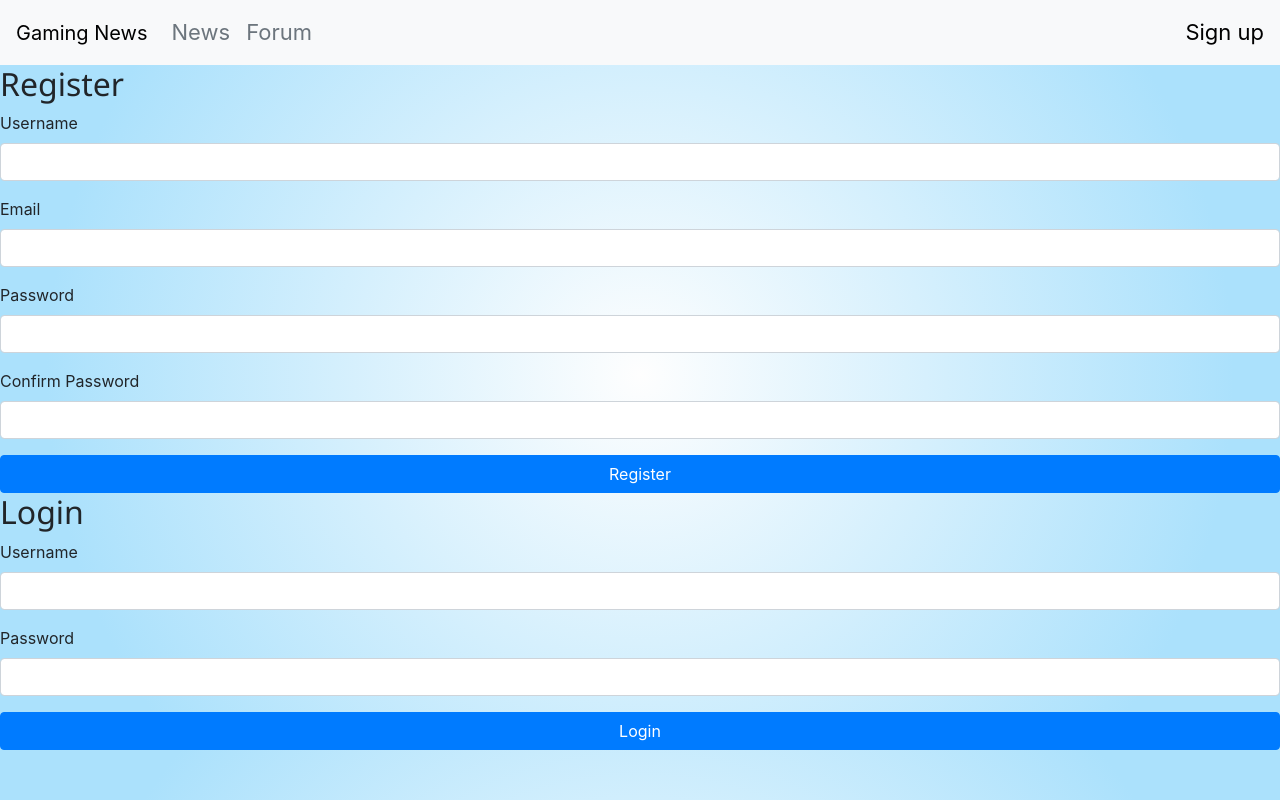
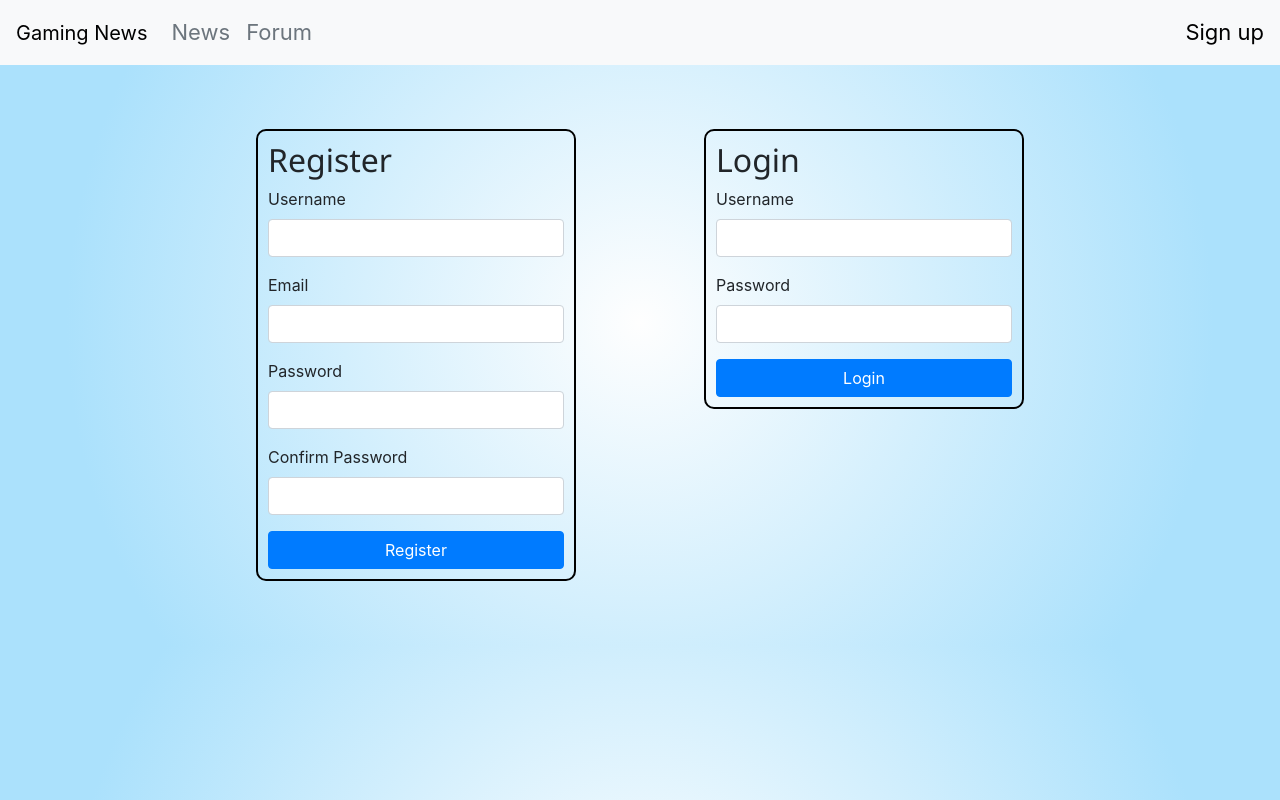
Before and after one commit to mstew87/Full-Stack-Django-Project, a Django app: page /signup in a window 1280 px wide. Run offline with Django 3.2, Linux system fonts and the light colour scheme.

Commit message:
Stylized log-reg forms

```diff
--- a/GamingNewsApp/static/css/style.css
+++ b/GamingNewsApp/static/css/style.css
@@ -24,6 +24,29 @@ body {
   /* border: 1px solid black; */
   /* background-color: aliceblue; */
 }
+
+#log-reg {
+  display: flex;
+  justify-content: center;
+}
+
+.register-form {
+  border: 2px solid black;
+  border-radius: 10px;
+  padding: 10px;
+  width: 25%;
+  margin: 5%
+}
+
+.login-form {
+  border: 2px solid black;
+  border-radius: 10px;
+  padding: 10px;
+  width: 25%;
+  height: 50%;
+  margin: 5%;
+}
+
 #posts {
   background-color: #000;
   padding-top: 5px;
--- a/GamingNewsApp/templates/signup.html
+++ b/GamingNewsApp/templates/signup.html
@@ -15,7 +15,7 @@
     </ul>
     {% endif %}
     <div id="log-reg">
-      <section>
+      <div class= "register-form">
         <h2>Register</h2>
         <form action="/register" method="POST">
           {% csrf_token %}
@@ -52,8 +52,8 @@
           </div>
           <button class="btn btn-primary">Register</button>
         </form>
-      </section>
-      <section>
+      </div>
+      <div class="login-form">
         <h2>Login</h2>
         <form action="/login" method="POST">
           {% csrf_token %}
@@ -72,7 +72,7 @@
           </div>
           <button class="btn btn-primary">Login</button>
         </form>
-      </section>
+      </div>
     </div>
   </body>
 </html>
```
